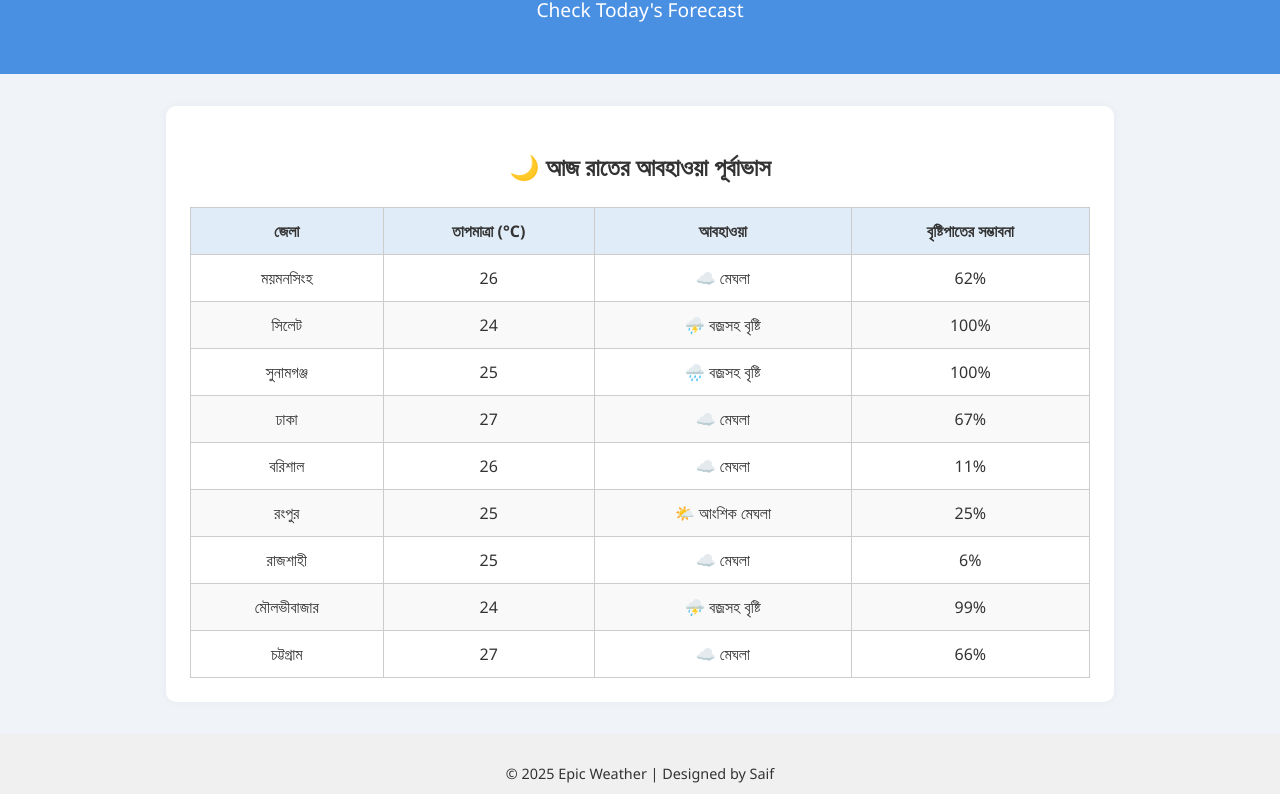
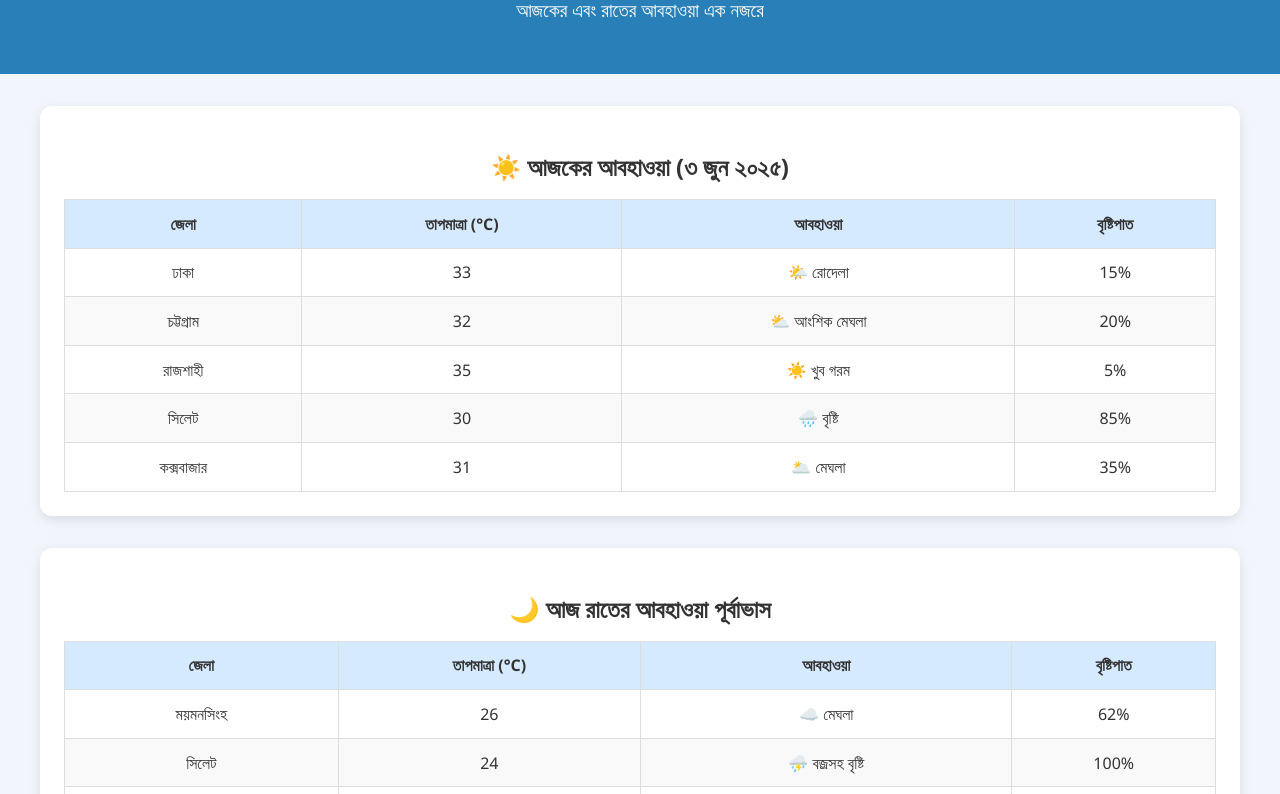
Before and after one commit to amin12-mm/epic-weather-, a plain HTML site: page index.html in a window 1280 px wide. Shown: the part 99-893 px from the top of the page. Drawn offline with Linux system fonts and the light colour scheme.

Commit message:
added today's and tonight's weather forecast with live map

```diff
--- a/index.html
+++ b/index.html
@@ -1,19 +1,42 @@
 <!DOCTYPE html>
 <html lang="bn">
 <head>
-  <meta charset="UTF-8" />
-  <meta name="viewport" content="width=device-width, initial-scale=1.0"/>
-  <title>Epic Weather - আজকের পূর্বাভাস</title>
-  <link rel="stylesheet" href="style.css" />
+  <meta charset="UTF-8">
+  <meta name="viewport" content="width=device-width, initial-scale=1">
+  <title>Epic Weather - আজকের ও রাতের আবহাওয়া</title>
+  <link rel="stylesheet" href="style.css">
 </head>
 <body>
   <header>
-    <h1>☁️ Epic Weather</h1>
-    <p>Check Today's Forecast</p>
+    <h1>🌦️ Epic Weather</h1>
+    <p>আজকের এবং রাতের আবহাওয়া এক নজরে</p>
   </header>
 
   <main>
-    <section id="forecast">
+    <!-- আজকের আবহাওয়া -->
+    <section class="forecast">
+      <h2>☀️ আজকের আবহাওয়া (৩ জুন ২০২৫)</h2>
+      <table>
+        <thead>
+          <tr>
+            <th>জেলা</th>
+            <th>তাপমাত্রা (°C)</th>
+            <th>আবহাওয়া</th>
+            <th>বৃষ্টিপাত</th>
+          </tr>
+        </thead>
+        <tbody>
+          <tr><td>ঢাকা</td><td>33</td><td>🌤️ রোদেলা</td><td>15%</td></tr>
+          <tr><td>চট্টগ্রাম</td><td>32</td><td>⛅ আংশিক মেঘলা</td><td>20%</td></tr>
+          <tr><td>রাজশাহী</td><td>35</td><td>☀️ খুব গরম</td><td>5%</td></tr>
+          <tr><td>সিলেট</td><td>30</td><td>🌧️ বৃষ্টি</td><td>85%</td></tr>
+          <tr><td>কক্সবাজার</td><td>31</td><td>🌥️ মেঘলা</td><td>35%</td></tr>
+        </tbody>
+      </table>
+    </section>
+
+    <!-- রাতের আবহাওয়া -->
+    <section class="forecast">
       <h2>🌙 আজ রাতের আবহাওয়া পূর্বাভাস</h2>
       <table>
         <thead>
@@ -21,26 +44,40 @@
             <th>জেলা</th>
             <th>তাপমাত্রা (°C)</th>
             <th>আবহাওয়া</th>
-            <th>বৃষ্টিপাতের সম্ভাবনা</th>
+            <th>বৃষ্টিপাত</th>
           </tr>
         </thead>
         <tbody>
           <tr><td>ময়মনসিংহ</td><td>26</td><td>☁️ মেঘলা</td><td>62%</td></tr>
           <tr><td>সিলেট</td><td>24</td><td>⛈️ বজ্রসহ বৃষ্টি</td><td>100%</td></tr>
-          <tr><td>সুনামগঞ্জ</td><td>25</td><td>🌧️ বজ্রসহ বৃষ্টি</td><td>100%</td></tr>
+          <tr><td>সুনামগঞ্জ</td><td>25</td><td>🌧️ বৃষ্টি</td><td>100%</td></tr>
           <tr><td>ঢাকা</td><td>27</td><td>☁️ মেঘলা</td><td>67%</td></tr>
-          <tr><td>বরিশাল</td><td>26</td><td>☁️ মেঘলা</td><td>11%</td></tr>
-          <tr><td>রংপুর</td><td>25</td><td>🌤️ আংশিক মেঘলা</td><td>25%</td></tr>
+          <tr><td>বরিশাল</td><td>26</td><td>🌥️ আংশিক মেঘলা</td><td>11%</td></tr>
+          <tr><td>রংপুর</td><td>25</td><td>🌤️ পরিষ্কার</td><td>25%</td></tr>
           <tr><td>রাজশাহী</td><td>25</td><td>☁️ মেঘলা</td><td>6%</td></tr>
           <tr><td>মৌলভীবাজার</td><td>24</td><td>⛈️ বজ্রসহ বৃষ্টি</td><td>99%</td></tr>
           <tr><td>চট্টগ্রাম</td><td>27</td><td>☁️ মেঘলা</td><td>66%</td></tr>
+          <tr><td>কক্সবাজার</td><td>28</td><td>🌧️ হালকা বৃষ্টি</td><td>74%</td></tr>
         </tbody>
       </table>
+    </section>
+
+    <!-- লাইভ ম্যাপ -->
+    <section class="map">
+      <h2>🌐 লাইভ তাপমাত্রা মানচিত্র</h2>
+      <iframe
+        src="https://www.ventusky.com/?p=25.4;92.2;5&l=temperature-2m"
+        width="100%"
+        height="500"
+        frameborder="0"
+        allowfullscreen>
+      </iframe>
+      <p class="note">Source: <a href="https://www.ventusky.com/" target="_blank">Ventusky.com</a></p>
     </section>
   </main>
 
   <footer>
-    <p>&copy; 2025 Epic Weather | Designed by Saif</p>
+    <p>&copy; ২০২৫ Epic Weather | Designed by MM</p>
   </footer>
 </body>
 </html>
--- a/style.css
+++ b/style.css
@@ -1,16 +1,15 @@
 body {
+  margin: 0;
   font-family: 'Segoe UI', sans-serif;
-  background-color: #f0f4f8;
-  margin: 0;
-  padding: 0;
+  background: #f2f6fc;
   color: #333;
 }
 
 header {
-  background-color: #4a90e2;
+  background: #2980b9;
   color: white;
+  padding: 2rem 1rem;
   text-align: center;
-  padding: 2rem 1rem;
 }
 
 header h1 {
@@ -25,44 +24,52 @@ header p {
 
 main {
   padding: 2rem;
-}
-
-#forecast {
-  background-color: white;
-  padding: 1.5rem;
-  border-radius: 10px;
-  box-shadow: 0 0 10px rgba(0,0,0,0.05);
-  max-width: 900px;
+  max-width: 1200px;
   margin: auto;
 }
 
-#forecast h2 {
+.forecast, .map {
+  background: white;
+  padding: 1.5rem;
+  margin-bottom: 2rem;
+  border-radius: 12px;
+  box-shadow: 0 4px 12px rgba(0,0,0,0.1);
+}
+
+.forecast h2, .map h2 {
   text-align: center;
-  margin-bottom: 1.5rem;
+  margin-bottom: 1rem;
 }
 
 table {
   width: 100%;
   border-collapse: collapse;
+  margin-top: 1rem;
 }
 
 th, td {
-  padding: 0.75rem 1rem;
-  border: 1px solid #ccc;
+  padding: 0.8rem;
+  border: 1px solid #ddd;
   text-align: center;
 }
 
 th {
-  background-color: #e0ecf8;
+  background: #d6eaff;
 }
 
 tr:nth-child(even) {
-  background-color: #f9f9f9;
+  background: #f9f9f9;
+}
+
+.note {
+  text-align: center;
+  font-size: 0.9rem;
+  margin-top: 0.5rem;
 }
 
 footer {
+  background: #ecf0f1;
   text-align: center;
   padding: 1rem;
-  background-color: #f0f0f0;
   font-size: 0.9rem;
 }
```
